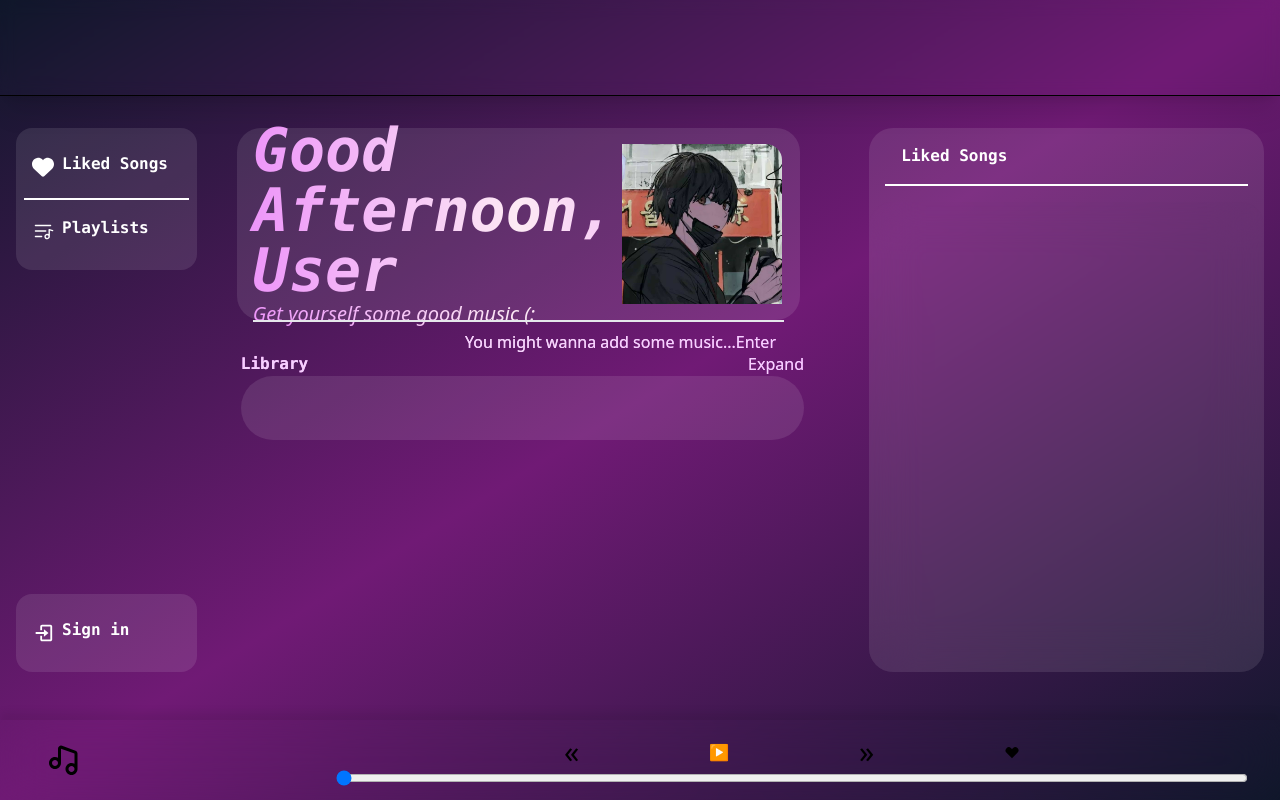
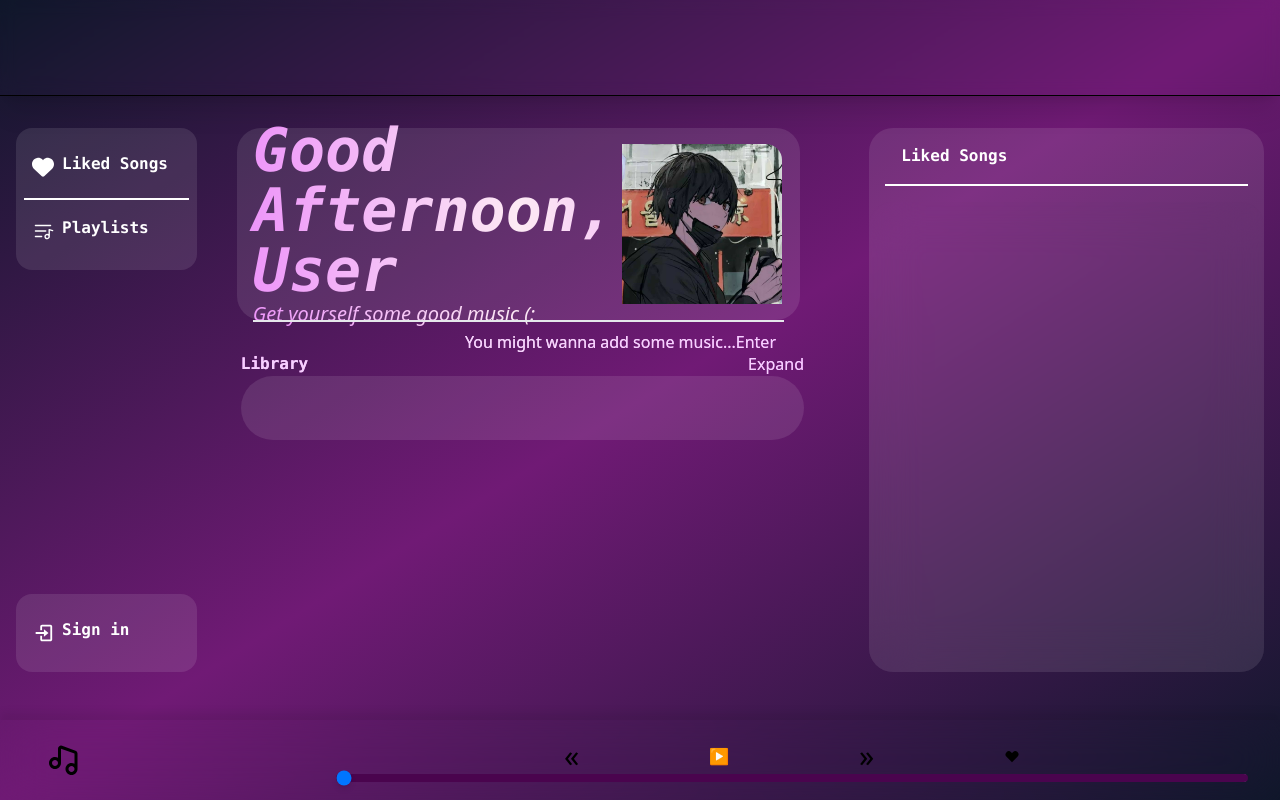
Before and after one commit to thecrusader25225/melody-flow, a React (Create React App) app: page / in a window 1280 px wide. Built offline with nearby package versions, Linux system fonts and the light colour scheme.

Commit message:
updated range bar

```diff
--- a/src/Player.js
+++ b/src/Player.js
@@ -126,7 +126,7 @@ export default function Player({
             </button>
           </div>
           <input
-            className="w-full"
+            className="w-full bg-purple-950"
             type="range"
             min={0}
             max={duration}
--- a/src/index.css
+++ b/src/index.css
@@ -50,3 +50,14 @@
     scrollbar-color: #4a044e #701a75; /* Change the thumb and track colors as needed */
 
 }
+/* Custom styles for the range input */
+
+  /* WebKit Browsers */
+  input[type="range"]::-webkit-slider-runnable-track {
+    @apply w-full h-2 cursor-pointer bg-fuchsia-950 rounded-lg;
+  }
+
+  input[type="range"]::-webkit-slider-thumb {
+    @apply w-4 h-4 bg-black rounded-full shadow-md cursor-pointer -mt-1;
+    -webkit-appearance: none;
+  }
```
